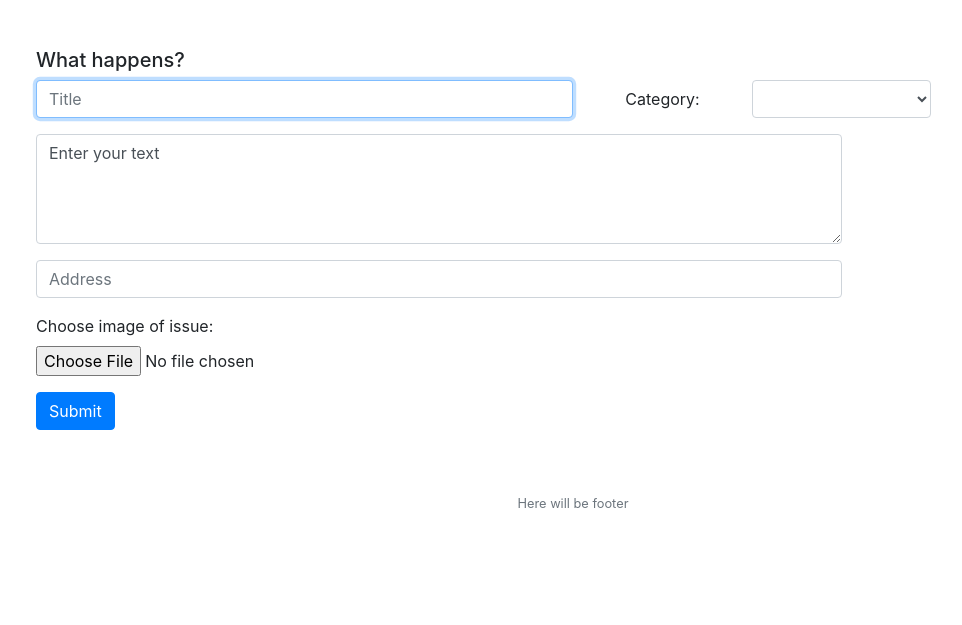
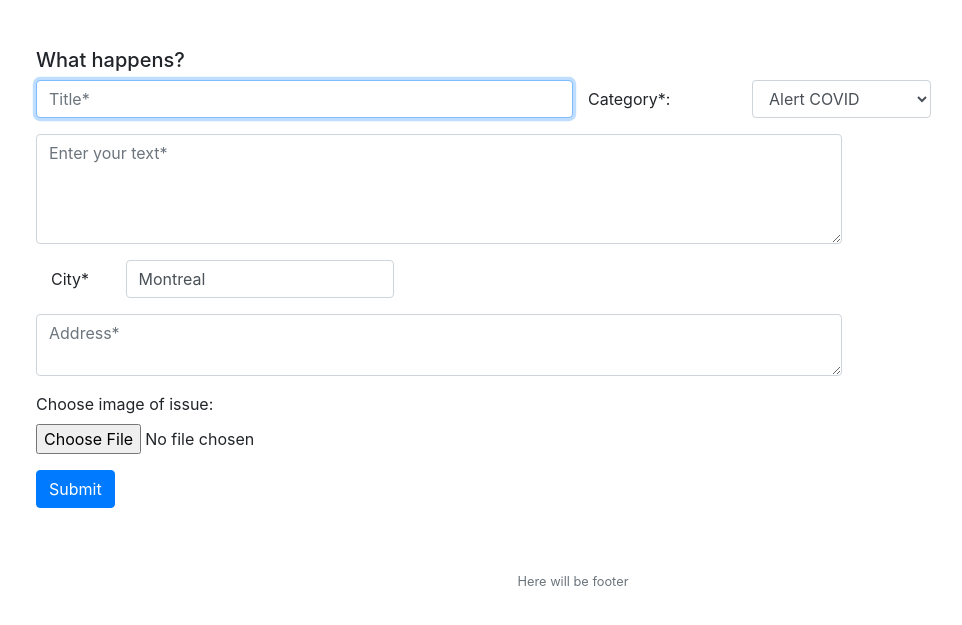
Before and after one commit to ddword/city-messanger, a Flask app: page /add in a window 1280 px wide. Shown: the part 76-701 px from the top of the page, without its empty margins (67-1029 px from the left). Run offline with Flask 2, Linux system fonts and the light colour scheme; a user stored in the database is signed in; lists and menus that the app fills with data are empty; some libraries are stand-ins or nearby versions.

Commit message:
geocoding GPS by address

```diff
--- a/application.py
+++ b/application.py
@@ -5,11 +5,12 @@ from flask import Flask, flash, jsonify, redirect, render_template, request, ses
 from flask_session import Session
 from flask_cors import CORS, cross_origin
 import datetime
+import numpy as np
 from tempfile import mkdtemp
 from werkzeug.exceptions import default_exceptions, HTTPException, InternalServerError
 from werkzeug.security import check_password_hash, generate_password_hash
-from helpers import apology, login_required, get_time
-from models import usersDB
+from helpers import apology, login_required, get_GPS
+from models import usersDB, messageDB, addressesDB
 
 # Configure application
 app = Flask(__name__)
@@ -45,8 +46,8 @@ dbb = sqlite3.connect("claims.db")
 db = dbb.cursor()
 # connect.execute('INSERT INTO users (username, hash) VALUES (?, ?)')
 db.execute("CREATE TABLE IF NOT EXISTS 'users' ('id' INTEGER PRIMARY KEY AUTOINCREMENT NOT NULL, 'username' TEXT NOT NULL, 'hash' TEXT NOT NULL);")
-db.execute("CREATE TABLE IF NOT EXISTS 'messages' ('id' INTEGER PRIMARY KEY AUTOINCREMENT NOT NULL, 'user_id' INTEGER NOT NULL, 'title' TEXT NOT NULL, 'message' MEDIUMTEXT NOT NULL, 'file' VARCHAR(255), 'addresse_id' INTEGER NOT NULL, FOREIGN KEY('user_id') REFERENCES 'users'('id'), FOREIGN KEY('addresse_id') REFERENCES 'addresses'('id'));")
-db.execute("CREATE TABLE IF NOT EXISTS 'addresses' ('id' INTEGER PRIMARY KEY AUTOINCREMENT NOT NULL, 'message_id' INTEGER NOT NULL, 'addresse' TEXT NOT NULL, 'coordinates' VARCHAR(255) NOT NULL, 'organization' TEXT, FOREIGN KEY('message_id') REFERENCES 'messages'('id'));")
+db.execute("CREATE TABLE IF NOT EXISTS 'messages' ('id' INTEGER PRIMARY KEY AUTOINCREMENT NOT NULL, 'user_id' INTEGER NOT NULL, 'title' TEXT NOT NULL, 'message' MEDIUMTEXT NOT NULL, 'file' VARCHAR(255), 'addresse_id' INTEGER NOT NULL,'category' TEXT NOT NULL, FOREIGN KEY('user_id') REFERENCES 'users'('id'), FOREIGN KEY('addresse_id') REFERENCES 'addresses'('id'));")
+db.execute("CREATE TABLE IF NOT EXISTS 'addresses' ('id' INTEGER PRIMARY KEY AUTOINCREMENT NOT NULL, 'message_id' INTEGER NOT NULL, 'addresse' TEXT NOT NULL, 'coordinates' VARCHAR(255) NOT NULL, 'organization' TEXT);")
 
 # Make sure API key is set
 '''if not os.environ.get("API_KEY"):
@@ -66,13 +67,30 @@ def index():
     response.headers["Set-Cookie"] = "sessionId=user_id; HttpOnly; SameSite=None; Secure"
     return response
 
-@app.route("/add")
+@app.route("/add",  methods=["GET", "POST"])
 @login_required
 def add():
     """Form add message"""
+    user_id = session["user_id"]
+    options = np.array(['Alert COVID', 'Bruit/Bagarre', 'Cadavre', 'Clochard', 'Graffiti', 'Mobilier urbain', 'Nid-de-poule', 'Propreté', 'Trottoir glissant', 'Zone dangereuse', 'Zone de construction'])
 
-    user_id = session["user_id"]
-    return render_template("add.html")
+    if request.method == "POST":
+        if not (request.form.get("title") and request.form.get("message") and request.form.get("city") and request.form.get("address")):
+            return apology("you should fill all required* fields of form", 401)
+
+        gps = get_GPS(request.form.get("city"), request.form.get("address"))
+        print(f"Here RESS!!!{gps.get('lat')},{gps.get('lon')}{gps.get('address')}")
+        ''' 2) add them with address to the table addresses
+            3) then add message content + address_id to messages table
+        '''
+        with sqlite3.connect('claims.db') as conn:
+            adb = addressesDB(conn)
+            mb = messageDB(user_id, conn)
+        #   4) write function in .route("/claims") to display all added addresses in Montreal area
+
+        return redirect("/claims")
+    else:
+        return render_template("add.html", action="/add", options=options)
 
 
 @app.route("/claims")
@@ -101,7 +119,7 @@ def login():
         # Ensure password was submitted
         elif not request.form.get("password"):
             return apology("must provide password", 402)
-
+        '''Todo: rewrite it with set_id'''
         # Query database for username
         db.execute("SELECT * FROM users WHERE username = :username", {"username":request.form.get("username")})
         # rows = db.fetchall() #[(1, 'Fred', 'pbkdf2:sha256:150000$T7JKIKJn$076d0cb229398ad3c5340b858aaea6a636c41e6ca85359a046f83489d6eb386c')]
--- a/helpers.py
+++ b/helpers.py
@@ -39,6 +39,29 @@ def login_required(f):
     return decorated_function
 
 
+def get_GPS(city, address):
+    '''Contact API nominatim of openstreetmap, example
+        https://nominatim.openstreetmap.org/search?q=1535+%20rue+Ducas,+Montreal&format=json&polygon=1&addressdetails=1'''
+    try:
+        response = requests.get(f"https://nominatim.openstreetmap.org/search?q="
+                                f"{urllib.parse.quote_plus(address)},+{urllib.parse.quote_plus(city)}"
+                                f"&format=json&polygon=1&addressdetails=1")
+        response.raise_for_status()
+    except requests.RequestException:
+        return None
+
+    # Parse response
+    try:
+        res = response.json()
+        return {
+            "lat": res[0].get('lat'),
+            "lon": res[0].get('lon'),
+            "address": res[0].get('display_name'),
+        }
+    except (KeyError, TypeError, ValueError):
+        return None
+
+
 def get_time():
     now = datetime.now()
     return now.strftime('%Y-%m-%d %H:%M:%S UTC')
--- a/static/mapControl.js
+++ b/static/mapControl.js
@@ -10,7 +10,7 @@
     var iconStyles = new ol.style.Style({
         image: new ol.style.Icon({
           anchor: [0.5, 1],
-          src: 'http://maps.google.com/mapfiles/ms/micons/blue.png',
+          src: 'static/blue.png',
         })
         /*image: new ol.style.Circle({
           radius: 7,
--- a/templates/add.html
+++ b/templates/add.html
@@ -8,21 +8,25 @@
     <div class="row">
         <h5>What happens?</h5>
     </div>
-    <form action="/add" method="post">
+    <form action="{{action}}" method="post">
         <div class="form-group row">
-            <input autocomplete="off" autofocus class="form-control col-sm-6" id="title" name="title" placeholder="Title" type="text">
-            <label for="type" class="col-sm-2 col-form-label">Category:</label>
-            <select autocomplete="off" autofocus class="form-control col-sm-2" id="type" name="theme" onchange="onChange()">
-                {% for stock in stocks %}
-                    <option>{{stock["symbol"]}}</option>
+            <input autocomplete="off" autofocus class="form-control col-sm-6" id="title" name="title" placeholder="Title*" type="text">
+            <label for="category" class="col-sm-2 col-form-label text-left">Category*:</label>
+            <select autocomplete="off" autofocus class="form-control col-sm-2" id="category" name="category" onchange="onChange()">
+                {% for option in options %}
+                    <option>{{option}}</option>
                 {% endfor %}
             </select>
         </div>
         <div class="form-group row">
-            <textarea class="form-control col-sm-9" id="message" name="message" rows="4">Enter your text</textarea>
+            <textarea class="form-control col-sm-9" id="message" name="message" rows="4" placeholder="Enter your text*"></textarea>
         </div>
         <div class="form-group row">
-            <input class="form-control col-sm-9" id="address" name="address" placeholder="Address" type="text" rows="2">
+            <label for="city" class="col-sm-1 col-form-label text-left">City*</label>
+            <input class="form-control col-sm-3" id="city" name="city" value="Montreal">
+        </div>
+        <div class="form-group row">
+            <textarea class="form-control col-sm-9" id="address" name="address" placeholder="Address*" type="text" rows="2"></textarea>
         </div>
         <div class="form-group row">
             <label for="image">Choose image of issue:</label>
```
Also changed, not shown: models.py (+31 -0 lines), claims.db, static/blue.png (added).
